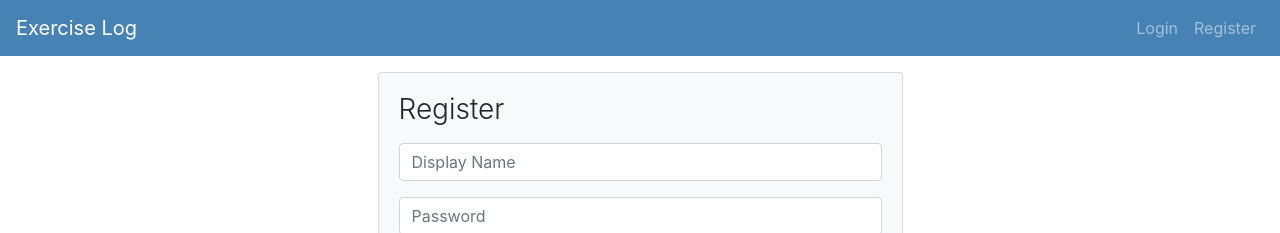
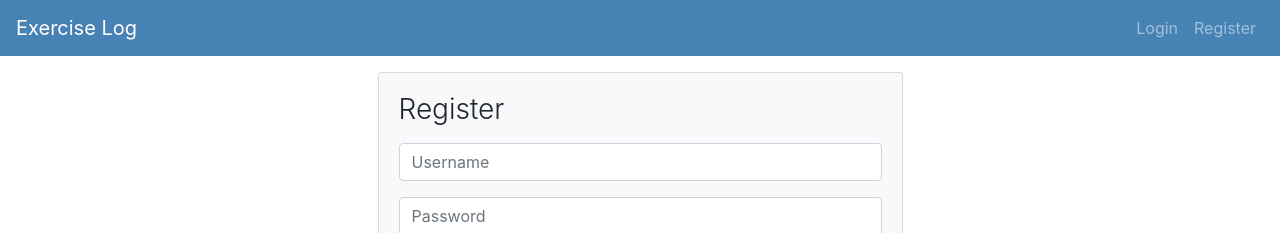
Before and after one commit to coucoulesr/exercise-tracker-vue, a Vue app: page /register in a window 1280 px wide. Shown: the top 233 px of the page. Built offline with nearby package versions, Linux system fonts and the light colour scheme.

Commit message:
Add registration logic

```diff
--- a/src/views/Register.vue
+++ b/src/views/Register.vue
@@ -10,15 +10,15 @@
                 <div class="form-row">
                   <div v-if="error" class="col-12 alert alert-danger px-3">{{ error }}</div>
                   <section class="col-sm-12 form-group">
-                    <label class="form-control-label sr-only" for="displayName">Display Name</label>
+                    <label class="form-control-label sr-only" for="displayName">Username</label>
                     <input
                       class="form-control"
                       type="text"
-                      id="displayName"
-                      placeholder="Display Name"
-                      name="displayName"
+                      id="username"
+                      placeholder="Username"
+                      name="username"
                       required
-                      v-model="displayName"
+                      v-model="username"
                     />
                   </section>
                 </div>
@@ -60,11 +60,13 @@
 </template>
 
 <script>
+import axios from "axios";
+
 export default {
   name: "register",
   data: function() {
     return {
-      displayName: null,
+      username: null,
       passOne: null,
       passTwo: null,
       error: null
@@ -77,13 +79,32 @@ export default {
         this.passTwo !== "" &&
         this.passTwo !== this.passOne
       ) {
-        this.error = "Passwords must match.";
+        this.error = "Passwords do not match.";
       } else {
         this.error = null;
       }
     }
   },
-  methods: {},
+  methods: {
+    register() {
+      if (this.passOne !== this.passTwo) {
+        return null;
+      }
+      axios
+        .post("http://localhost:5000/register", {
+          username: this.username,
+          password: this.passOne
+        })
+        .then(response => {
+          this.$store.dispatch("login", {
+            username: this.username,
+            token: response.data
+          });
+          this.$router.push("exercise-log");
+        })
+        .catch(err => (this.error = err.response.data));
+    }
+  },
   components: {}
 };
 </script>
```
